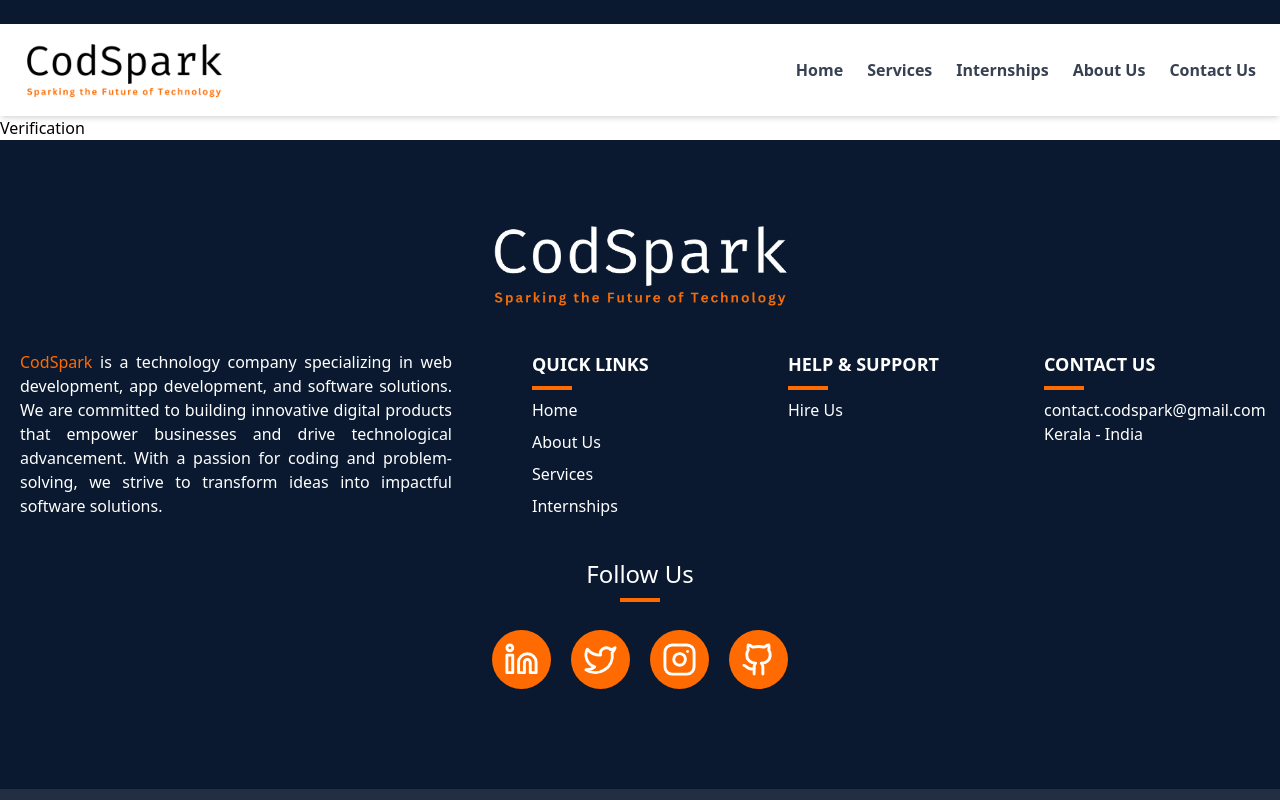
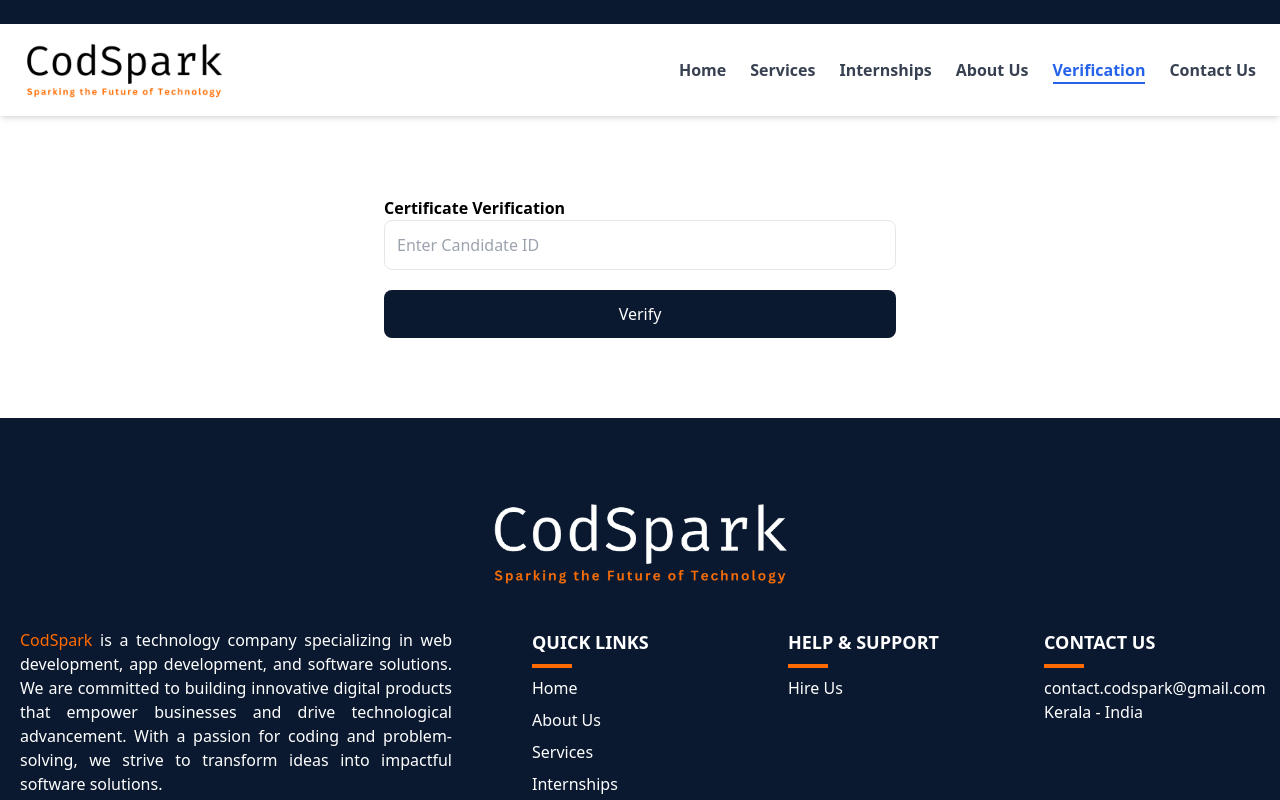
Before and after one commit to codspark/codspark-web, a React (Vite) app: page /verification in a window 1280 px wide. Shown: the top 800 px of the page. Built offline with nearby package versions, Linux system fonts and the light colour scheme.

Commit message:
verification fn added

```diff
--- a/src/Components/Header.jsx
+++ b/src/Components/Header.jsx
@@ -15,6 +15,7 @@ function Header() {
     { name: "Services", path: "/services" },
     { name: "Internships", path: "/internships" },
     { name: "About Us", path: "/about" },
+    { name: "Verification", path: "/verification"},
     { name: "Contact Us", path: "/contact" },
   ];
 
--- a/src/Pages/Verification.jsx
+++ b/src/Pages/Verification.jsx
@@ -1,11 +1,124 @@
-import React from 'react'
+import React, { useState } from "react";
 
 function Verification() {
+  const [candidateId, setCandidateId] = useState("");
+  const [certificate, setCertificate] = useState(null);
+  const [error, setError] = useState("");
+
+  // Mock database of candidate details
+  const candidates = {
+    CSIC2500045: {
+      name: "Lakshay Sharma",
+      domain: "Digital Marketing",
+      duration: "45 Days",
+      certificationNo: "CSIC2500045",
+      startDate: "05/June/2025",
+      awardDate: "04/Aug/2025",
+    },
+    CSIC2500037: {
+      name: "Hemant Pushpdeep Sonpakar",
+      domain: "Digital Marketing",
+      duration: "45 Days",
+      certificationNo: "CSIC2500037",
+      startDate: "03/June/2025",
+      awardDate: "04/Aug/2025",
+    },
+    CSIC2500034: {
+      name: "Aditya Kumar",
+      domain: "Digital Marketing",
+      duration: "45 Days",
+      certificationNo: "CSIC2500034",
+      startDate: "02/June/2025",
+      awardDate: "04/Aug/2025",
+    },
+  };
+
+  const handleVerify = () => {
+    setError("");
+    setCertificate(null);
+
+    if (!candidateId.trim()) {
+      setError("Please enter a Candidate ID.");
+      return;
+    }
+
+    if (candidates[candidateId.trim()]) {
+      setCertificate(candidates[candidateId.trim()]);
+    } else {
+      setError("❌ Candidate ID not found.");
+    }
+  };
+
   return (
-    <div>
-      Verification
+    <div className="p-20 max-w-2xl m-auto">
+      <h2 className="font-bold">Certificate Verification</h2>
+      <input
+        type="text"
+        placeholder="Enter Candidate ID"
+        value={candidateId}
+        onChange={(e) => setCandidateId(e.target.value)}
+        className="p-3 w-full mb-5 border rounded-lg"
+      />
+      <button
+        onClick={handleVerify}
+        className="p-3 w-full bg-primary text-white cursor-pointer rounded-lg"
+      >
+        Verify
+      </button>
+
+      {error && (
+        <p className="mt-3 text-red-500 font-bold">
+          {error}
+        </p>
+      )}
+
+      {certificate && (
+        <div className="mt-5">
+          <h3 className="text-center text-3xl text-accent font-bold" style={{ textAlign: "center" }}>Certificate Result</h3>
+          <table className="w-full my-5">
+            <tbody>
+              <tr>
+                <td style={cellStyle}>
+                  Student Name: {certificate.name}
+                </td>
+              </tr>
+              <tr style={{ backgroundColor: "#f5f5f5" }}>
+                <td style={cellStyle}>
+                  Domain: {certificate.domain}
+                </td>
+              </tr>
+              <tr>
+                <td style={cellStyle}>
+                  Duration: {certificate.duration}
+                </td>
+              </tr>
+              <tr style={{ backgroundColor: "#f5f5f5" }}>
+                <td style={cellStyle}>
+                  Certification No: {certificate.certificationNo}
+                </td>
+              </tr>
+              <tr>
+                <td style={cellStyle}>
+                  Starting Date: {certificate.startDate}
+                </td>
+              </tr>
+              <tr style={{ backgroundColor: "#f5f5f5" }}>
+                <td style={cellStyle}>
+                  Award Date: {certificate.awardDate}
+                </td>
+              </tr>
+            </tbody>
+          </table>
+        </div>
+      )}
     </div>
-  )
+  );
 }
 
-export default Verification
+const cellStyle = {
+  padding: "12px",
+  border: "1px solid #ccc",
+  fontSize: "16px",
+};
+
+export default Verification;
```
